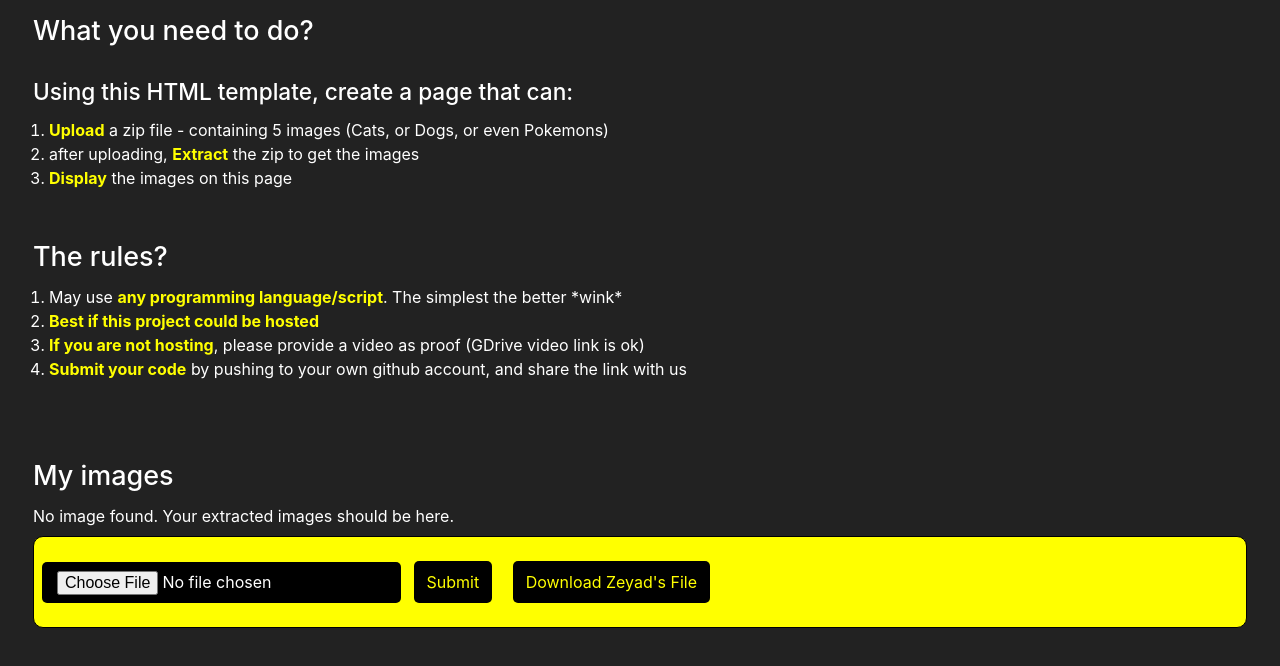
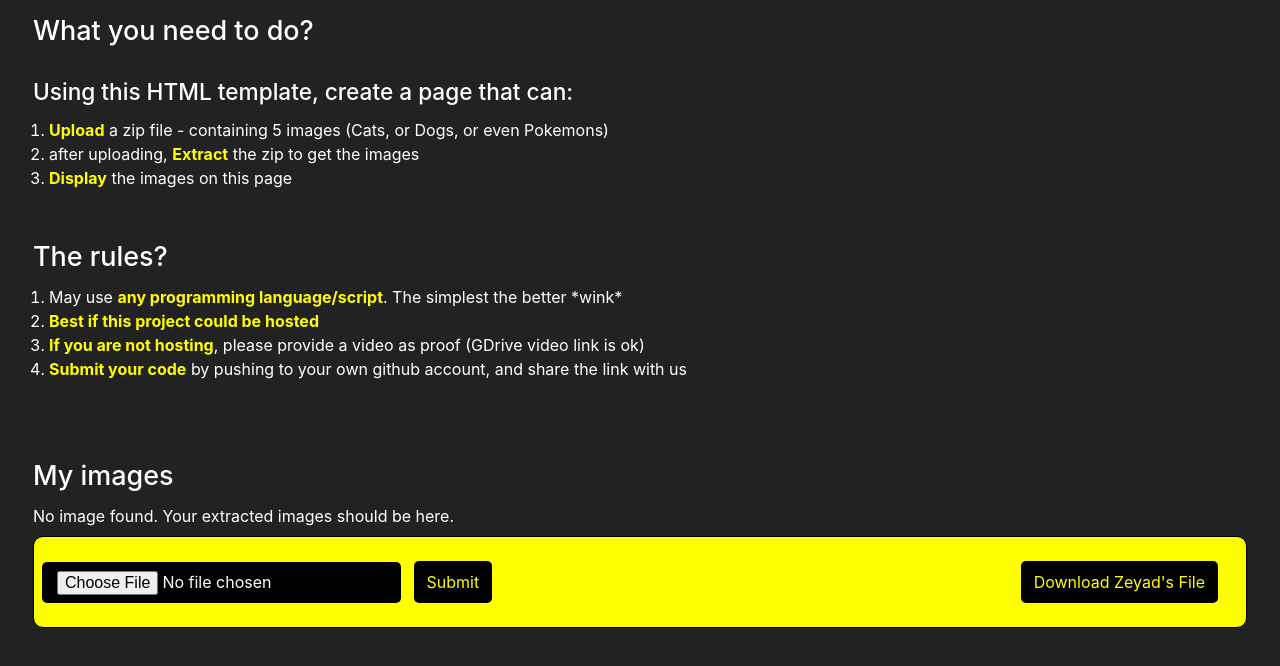
Before and after one commit to zeyadmtn/Digi-X-Test-Zeyad-Naguib, a website: page upload-extract-display/upload-extract-display/index.html in a window 1280 px wide. Shown: the part 122-788 px from the top of the page. Drawn offline with nearby package versions, Linux system fonts and the light colour scheme.

Commit message:
Quick CSS changes

```diff
--- a/upload-extract-display/upload-extract-display/custom.css
+++ b/upload-extract-display/upload-extract-display/custom.css
@@ -37,6 +37,7 @@ b.yellow {
   background-color: yellow;
   border-radius: 10px;
   border-color: black;
+  position: relative;
 }
 .inputFileForm input[type="file"] {
   background-color: black;
@@ -62,7 +63,10 @@ b.yellow {
     background-color: black;
     color: yellow;
     border-radius: 5px;
-    text-align: right;
+    position: relative;
+    flex-wrap: wrap;
+    position: absolute;
+    right: 20px
 }
 
 .download-defualt-btn:hover {
```
